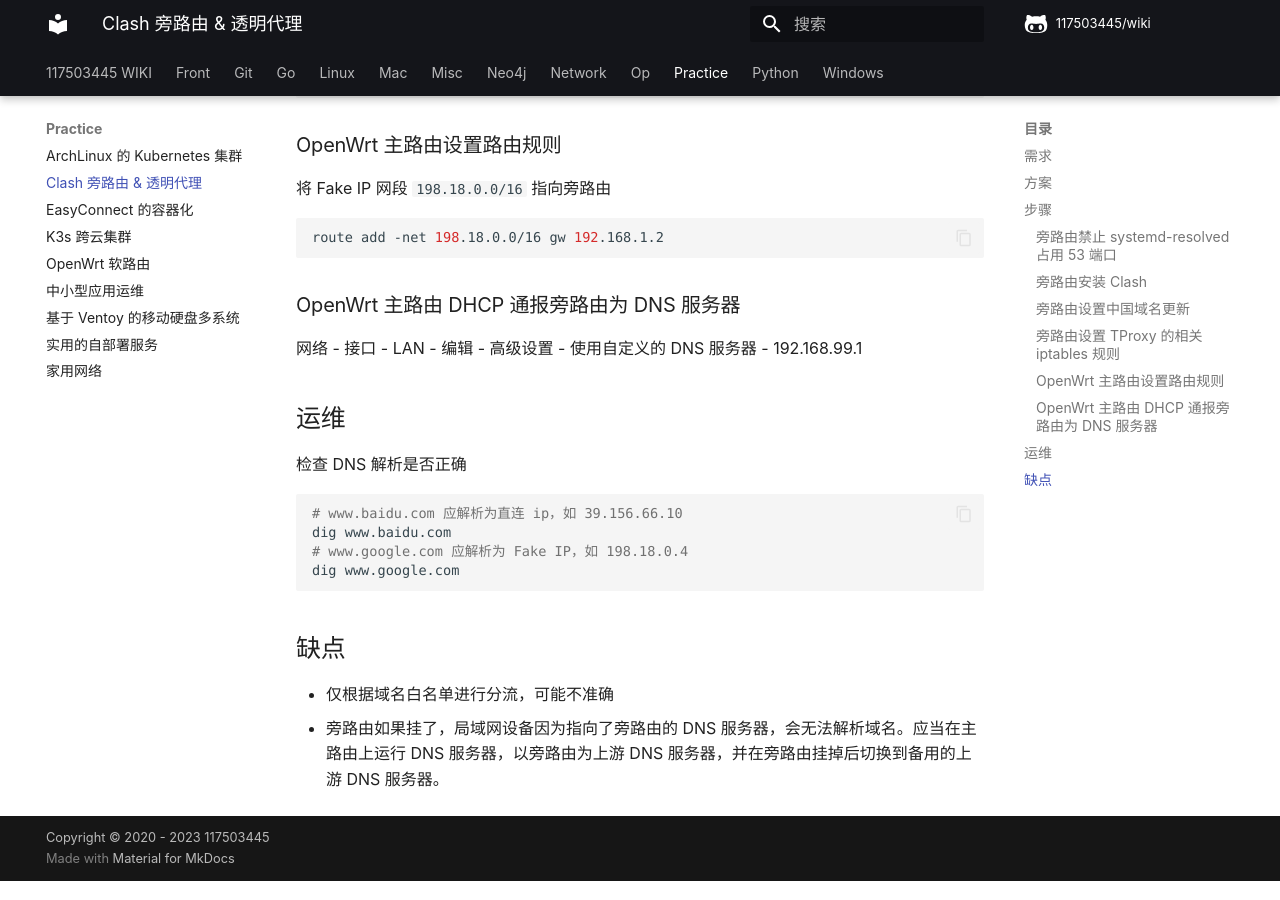
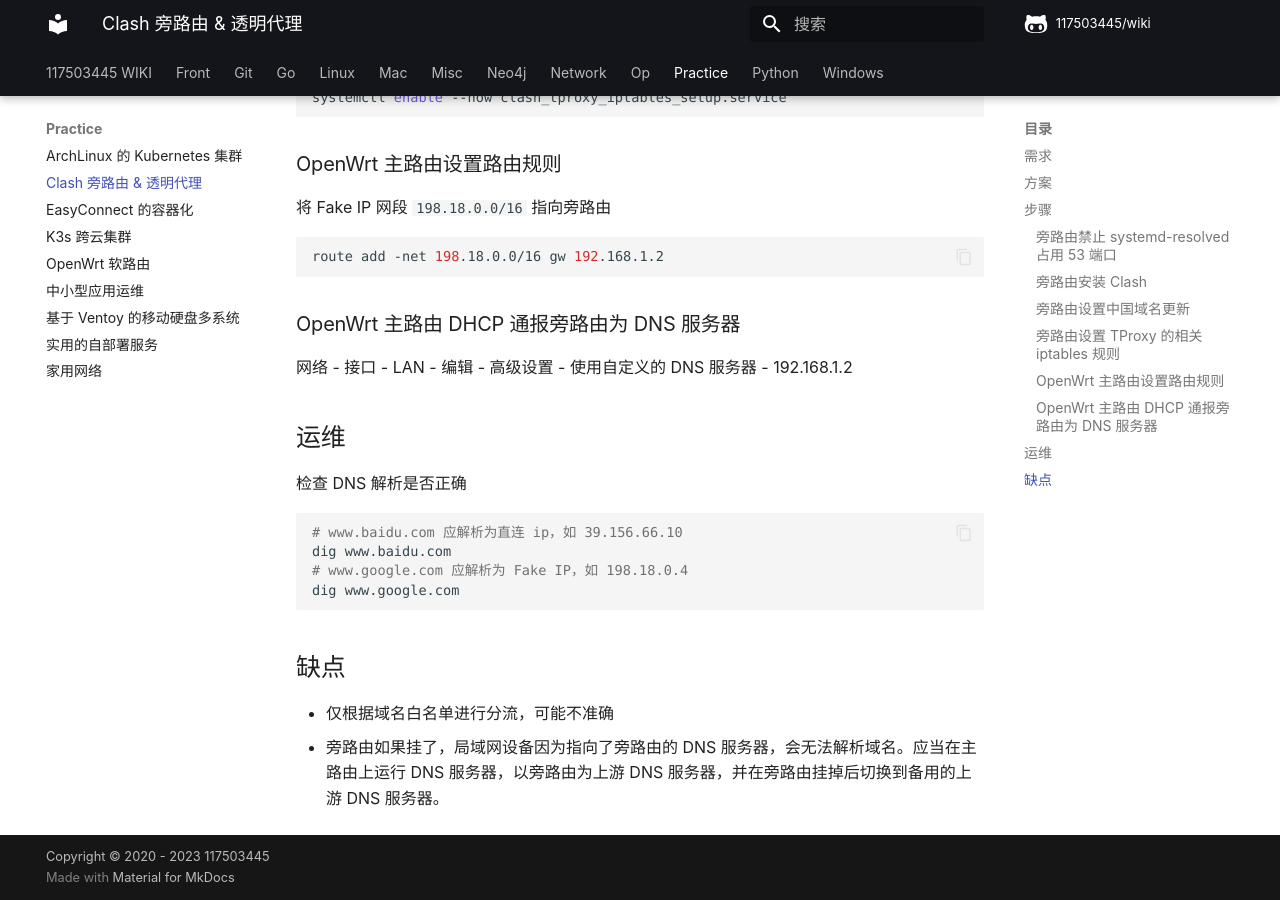
Before and after one commit to 117503445/wiki, an MkDocs documentation site: the page built from docs/practice/Clash 旁路由 & 透明代理.md, in a window 1280 px wide and 900 px high, scrolled down 6518 px. Built offline with MkDocs 1.6.1 and Material for MkDocs 9.7.7, drawn with Linux system fonts in a browser that asks for light colours; some web fonts are replaced; comment, search, counter and statistics services are not loaded; some of the changed text lies outside the part shown.

Commit message:
Clash 旁路由 & 透明代理
Signed-off-by: 117503445 <t117503445@gmail.com>

```diff
--- a/docs/practice/Clash 旁路由 & 透明代理.md
+++ b/docs/practice/Clash 旁路由 & 透明代理.md
@@ -314,7 +315,7 @@ route add -net 198.18.0.0/16 gw 192.168.1.2
 
 ### OpenWrt 主路由 DHCP 通报旁路由为 DNS 服务器
 
-网络 - 接口 - LAN - 编辑 - 高级设置 - 使用自定义的 DNS 服务器 - 192.168.99.1
+网络 - 接口 - LAN - 编辑 - 高级设置 - 使用自定义的 DNS 服务器 - 192.168.1.2
 
 ## 运维
 
```
Also changed, not shown: other parts of docs/practice/Clash 旁路由 & 透明代理.md (+1 -0 lines).
